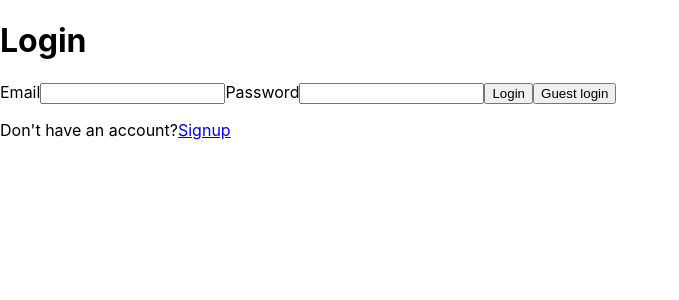
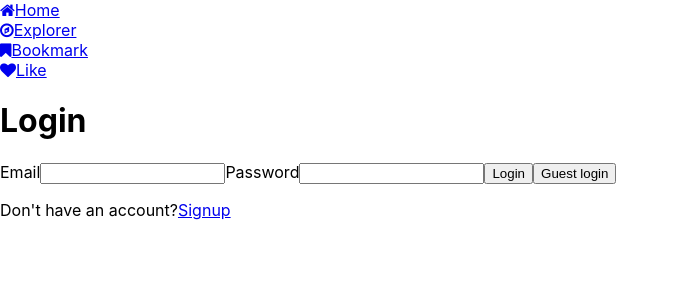
Before and after one commit to mahimagupta24/social-media-app, a React (Create React App) app: page /login in a window 1280 px wide. Shown: the top 300 px of the page, without its empty margins (0-679 px from the left). Built offline with nearby package versions, Linux system fonts and the light colour scheme; what miragejs would draw is missing.

Commit message:
add sidebar component

```diff
--- a/package.json
+++ b/package.json
@@ -3,7 +3,6 @@
   "version": "0.1.0",
   "private": true,
   "dependencies": {
-    "@mui/icons-material": "^5.11.16",
     "@testing-library/jest-dom": "^5.16.5",
     "@testing-library/react": "^13.4.0",
     "@testing-library/user-event": "^13.5.0",
--- a/public/index.html
+++ b/public/index.html
@@ -15,6 +15,7 @@
       user's mobile device or desktop. See https://developers.google.com/web/fundamentals/web-app-manifest/
     -->
     <link rel="manifest" href="%PUBLIC_URL%/manifest.json" />
+    <link rel="stylesheet" href="https://cdnjs.cloudflare.com/ajax/libs/font-awesome/4.7.0/css/font-awesome.min.css">
     <!--
       Notice the use of %PUBLIC_URL% in the tags above.
       It will be replaced with the URL of the `public` folder during the build.
--- a/src/App.js
+++ b/src/App.js
@@ -1,10 +1,12 @@
 import { Routes, Route } from "react-router-dom";
 import Signup from "./pages/Auth/Signup";
 import Login from "./pages/Auth/Login";
+import SideBar from "./components/sideBar";
 
 function App() {
   return (
     <div className="App">
+      <SideBar/>
       <Routes>
         <Route path="/"/>
         <Route path ="/signup"element={<Signup/>}/>
--- /dev/null
+++ b/src/components/sideBar.js
@@ -0,0 +1,23 @@
+import { Link } from "react-router-dom";
+
+export default function SideBar() {
+  return (
+    <div>
+        <div>
+      <Link>
+        <span><i className="fa fa-home"></i></span>
+        Home
+      </Link>
+      </div>
+      <div>
+      <Link> <span><i className="fa fa-compass"></i></span>Explorer</Link>
+      </div>
+      <div>
+      <Link> <span><i className="fa fa-bookmark"></i></span>Bookmark</Link>
+      </div>
+      <div>
+      <Link> <span><i className="fa fa-heart"></i></span>Like</Link>
+      </div>
+    </div>
+  );
+}
--- a/src/contexts/AuthContext.js
+++ b/src/contexts/AuthContext.js
@@ -12,7 +12,7 @@ const authReducer = (state, action) => {
 export default function AuthProvider({ children }) {
   const [state, dispatch] = useReducer(authReducer, initialState);
 
-  const signupHandler=async({firstName,lastName,email,password})=>{
+  const signupHandler=async({firstName,lastName,userName,password})=>{
     try{
        const response =await fetch("/api/auth/signup",{
         method:"POST",
```
Also changed, not shown: 1 other file (tests, documents, lock files or other folders).
